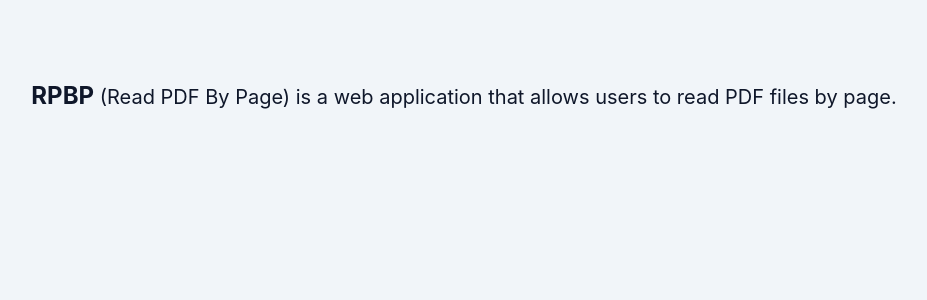
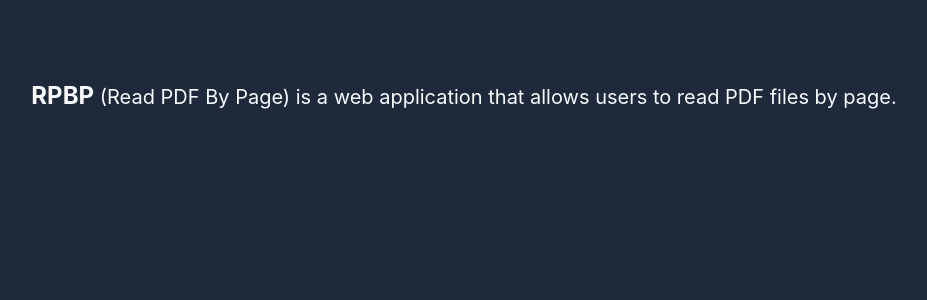
Before and after one commit to berkaysson/read-pdf-by-page, a React (Create React App) app: page / in a window 1280 px wide. Shown: the top 300 px of the page, without its empty margins (176-1103 px from the left). Built offline with nearby package versions, Linux system fonts and the light colour scheme; no server answers.

Commit message:
feat: Implement theme toggling and initial application structure with a new navigation bar.

```diff
--- /dev/null
+++ b/src/components/navigation/ModeToggle.tsx
@@ -0,0 +1,24 @@
+import { Moon, Sun } from "lucide-react";
+import { Button } from "../../ui/button";
+import { useTheme } from "../../context/theme.context";
+
+export function ModeToggle() {
+  const { theme, setTheme } = useTheme();
+
+  const toggleTheme = () => {
+    setTheme(theme === "light" ? "dark" : "light");
+  };
+
+  return (
+    <Button
+      variant="secondary"
+      size="icon"
+      onClick={toggleTheme}
+      className="rounded-full"
+    >
+      <Sun className="h-[1.2rem] w-[1.2rem] rotate-0 scale-100 transition-all dark:-rotate-90 dark:scale-0" />
+      <Moon className="absolute h-[1.2rem] w-[1.2rem] rotate-90 scale-0 transition-all dark:rotate-0 dark:scale-100" />
+      <span className="sr-only">Toggle theme</span>
+    </Button>
+  );
+}
--- a/src/components/navigation/Navbar.tsx
+++ b/src/components/navigation/Navbar.tsx
@@ -11,6 +11,7 @@ import PdfListSheet from "../main/displays/PdfListSheet";
 import { ProfileContext } from "../../context/profile.context";
 import { useContext } from "react";
 import useWindowWidth from "../../hooks/useWindowWidth";
+import { ModeToggle } from "./ModeToggle";
 
 export const Navbar = () => {
   const { profile } = useContext(ProfileContext);
@@ -31,6 +32,9 @@ export const Navbar = () => {
               <PdfListSheet />
             </NavigationMenuItem>
             <NavigationMenuItem>
+              <ModeToggle />
+            </NavigationMenuItem>
+            <NavigationMenuItem>
               <Button
                 type="button"
                 onClick={logout}
--- /dev/null
+++ b/src/context/theme.context.tsx
@@ -0,0 +1,70 @@
+import { createContext, useContext, useEffect, useState } from "react";
+
+type Theme = "dark" | "light" | "system";
+
+type ThemeProviderProps = {
+  children: React.ReactNode;
+  defaultTheme?: Theme;
+  storageKey?: string;
+};
+
+type ThemeProviderState = {
+  theme: Theme;
+  setTheme: (theme: Theme) => void;
+};
+
+const initialState: ThemeProviderState = {
+  theme: "system",
+  setTheme: () => null,
+};
+
+const ThemeContext = createContext<ThemeProviderState>(initialState);
+
+export function ThemeProvider({
+  children,
+  defaultTheme = "system",
+  storageKey = "vite-ui-theme",
+}: ThemeProviderProps) {
+  const [theme, setTheme] = useState<Theme>(
+    () => (localStorage.getItem(storageKey) as Theme) || defaultTheme
+  );
+
+  useEffect(() => {
+    const root = window.document.documentElement;
+
+    root.classList.remove("light", "dark");
+
+    if (theme === "system") {
+      const systemTheme = window.matchMedia("(prefers-color-scheme: dark)")
+        .matches
+        ? "dark"
+        : "light";
+
+      root.classList.add(systemTheme);
+      return;
+    }
+
+    root.classList.add(theme);
+  }, [theme]);
+
+  const value = {
+    theme,
+    setTheme: (theme: Theme) => {
+      localStorage.setItem(storageKey, theme);
+      setTheme(theme);
+    },
+  };
+
+  return (
+    <ThemeContext.Provider value={value}>{children}</ThemeContext.Provider>
+  );
+}
+
+export const useTheme = () => {
+  const context = useContext(ThemeContext);
+
+  if (context === undefined)
+    throw new Error("useTheme must be used within a ThemeProvider");
+
+  return context;
+};
```
Also changed, not shown: src/App.tsx (+6 -3 lines).
